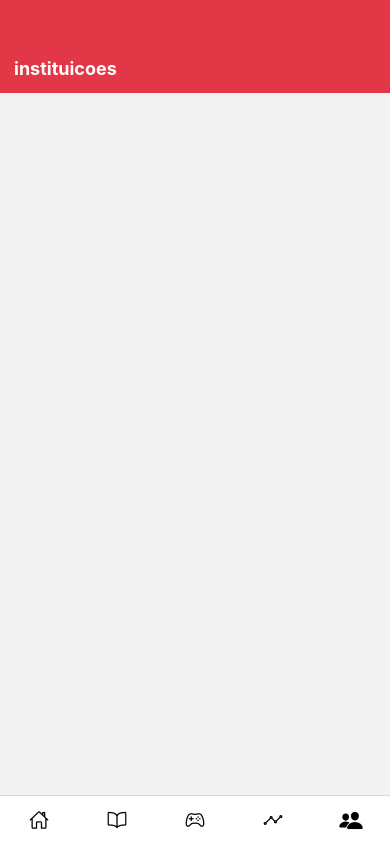
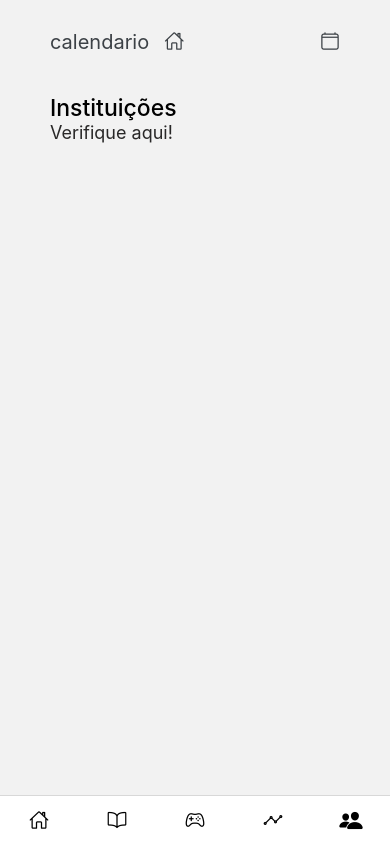
Before and after one commit to MariMari021/vitaMental, a React Native app: screen /instituicoes in a window 390 px wide. Built offline with nearby package versions, Linux system fonts and the light colour scheme.

Commit message:
página de jogos finalizadas front-end

```diff
--- a/pages/instituicoes.js
+++ b/pages/instituicoes.js
@@ -1,28 +1,64 @@
-import { View, StyleSheet, Text} from "react-native";
+import { View, StyleSheet, Text } from "react-native";
 import { SafeAreaView } from "react-native-safe-area-context";
+import { Ionicons } from '@expo/vector-icons/'
+
 
 export function instituicoes() {
     return (
         <SafeAreaView style={{ flex: 1 }}>
-            <View style={ESTILO.header}>
-                <Text style={ESTILO.title}>
-                   instituicoes
-                </Text>
+            <View style={ESTILO.containerInstituicao}>
+                <View style={ESTILO.calendario}>
+                    <View style={ESTILO.calendario}>
+                        <Text style={ESTILO.textoCalendario}>
+                            calendario
+                        </Text>
+                        <Ionicons name="home-outline" style={ESTILO.iconeCalendario} />
+                    </View>
+                    <Ionicons name="calendar-clear-outline" style={ESTILO.iconeCalendario} />
+                </View>
+                <View style={ESTILO.titulosInstituicoes}>
+                    <Text style={ESTILO.tituloInstituições}>
+                        Instituições
+                    </Text>
+                    <Text style={ESTILO.subtituloInstituicoes}>
+                        Verifique aqui!
+                    </Text>
+                </View>
             </View>
         </SafeAreaView>
     )
 }
 
 const ESTILO = StyleSheet.create({
-    header: {
-        padding: 14,
-        paddingTop: 58,
-        backgroundColor: "#e13746"
+    containerInstituicao: {
+        paddingLeft: 50,
+        paddingRight: 50,
+        paddingTop: 30
     },
-    title: {
+    calendario: {
+        flexDirection: 'row',
+        justifyContent: 'space-between'
+    },
+    textoCalendario: {
+        color: '#3C4146',
+        fontSize: 20,
+        paddingRight: 15
+    },
+    iconeCalendario: {
+        fontSize: 20,
+        color: '#3C4146'
+    },
+    titulosInstituicoes: {
+        marginTop: 40
+    },
+    tituloInstituições: {
+        fontSize: 23,
+        fontWeight: 500,
+        color: '3C4146'
+    },
+    subtituloInstituicoes: {
         fontSize: 18,
-        fontWeight: "bold",
-        color: "#FFF"
+        color: '#292828'
     }
 
 })
--- a/pages/pageJogos.js
+++ b/pages/pageJogos.js
@@ -80,11 +80,11 @@ export function pageJogos() {
                         <TouchableOpacity style={ESTILO.botaoJogosIndividual}>
                             <View style={ESTILO.botaoJogosIndividual}>
                                 <View style={ESTILO.iconeMusicJogosIndividuais}>
-                                    <Ionicons name="musical-notes-outline" style={ESTILO.MusicJogosIndividuais} />
+                                    <Image source={require("../assets/cruzadinhaIcone.png")} style={ESTILO.imgCruzadinhaJogosIndividuais} />
                                 </View>
                                 <View style={ESTILO.conteudoJogosIndividuais}>
                                     <Text style={ESTILO.tituloJogosIndividuais}>
-                                        Acerte a música
+                                        Cruzadinha
                                     </Text>
                                     <Text style={ESTILO.subtituloJogosIndividuais}>
                                         5 desafios
@@ -101,11 +101,11 @@ export function pageJogos() {
                         <TouchableOpacity style={ESTILO.botaoJogosIndividual}>
                             <View style={ESTILO.botaoJogosIndividual}>
                                 <View style={ESTILO.iconeMusicJogosIndividuais}>
-                                    <Ionicons name="musical-notes-outline" style={ESTILO.MusicJogosIndividuais} />
+                                    <Ionicons name="bulb-outline" style={ESTILO.MusicJogosIndividuais} />
                                 </View>
                                 <View style={ESTILO.conteudoJogosIndividuais}>
                                     <Text style={ESTILO.tituloJogosIndividuais}>
-                                        Acerte a música
+                                        Quiz
                                     </Text>
                                     <Text style={ESTILO.subtituloJogosIndividuais}>
                                         5 desafios
@@ -122,11 +122,11 @@ export function pageJogos() {
                         <TouchableOpacity style={ESTILO.botaoJogosIndividual}>
                             <View style={ESTILO.botaoJogosIndividual}>
                                 <View style={ESTILO.iconeMusicJogosIndividuais}>
-                                    <Ionicons name="musical-notes-outline" style={ESTILO.MusicJogosIndividuais} />
+                                    <Image source={require("../assets/coresIcone.png")} />
                                 </View>
                                 <View style={ESTILO.conteudoJogosIndividuais}>
                                     <Text style={ESTILO.tituloJogosIndividuais}>
-                                        Acerte a música
+                                        Acerte as cores
                                     </Text>
                                     <Text style={ESTILO.subtituloJogosIndividuais}>
                                         5 desafios
@@ -136,6 +136,11 @@ export function pageJogos() {
                                     <Ionicons name="play-circle-outline" style={ESTILO.iconeJogosIndividuais} />
                                 </View>
                             </View>
+                        </TouchableOpacity>
+                    </View>
+                    <View style={ESTILO.voltar}>
+                        <TouchableOpacity>
+                            <Ionicons name="chevron-back-outline" style={ESTILO.voltarJogos} />
                         </TouchableOpacity>
                     </View>
                 </View>
@@ -150,7 +155,7 @@ const ESTILO = StyleSheet.create({
         paddingRight: 50,
         paddingTop: 30,
         backgroundColor: "#3c4146",
-        height: 585,
+        height: 606,
         borderBottomLeftRadius: 50,
         borderBottomRightRadius: 50
     },
@@ -226,6 +231,10 @@ const ESTILO = StyleSheet.create({
         width: 25,
         height: 25,
     },
+    imgCruzadinhaJogosIndividuais: {
+        width: 33,
+        height: 33
+    },
     tituloJogosIndividuais: {
         fontSize: 15,
         fontWeight: 500,
@@ -237,12 +246,18 @@ const ESTILO = StyleSheet.create({
         fontWeight: 400
     },
     conteudoJogosIndividuais: {
-        marginRight: 60
+        minWidth: 175
     },
     iconeJogosIndividuais: {
         fontSize: 35,
         color: '#fff'
+    },
+    voltar: {
+        marginTop: 15
+    },
+    voltarJogos: {
+        color: '#fff',
+        fontSize: 25
     }
 
-
 })
```
Also changed, not shown: assets/coresIcone.png (added), assets/cruzadinhaIcone.png (added).
